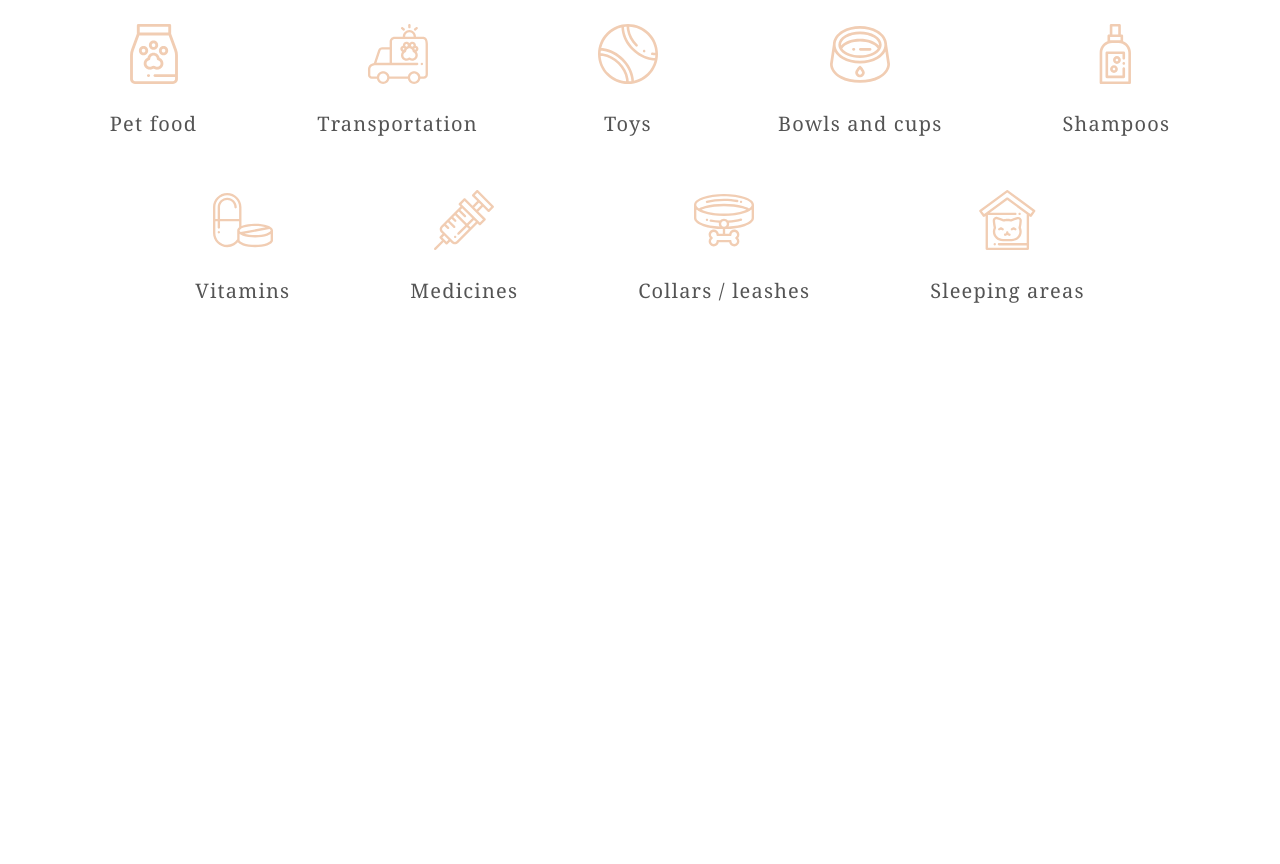
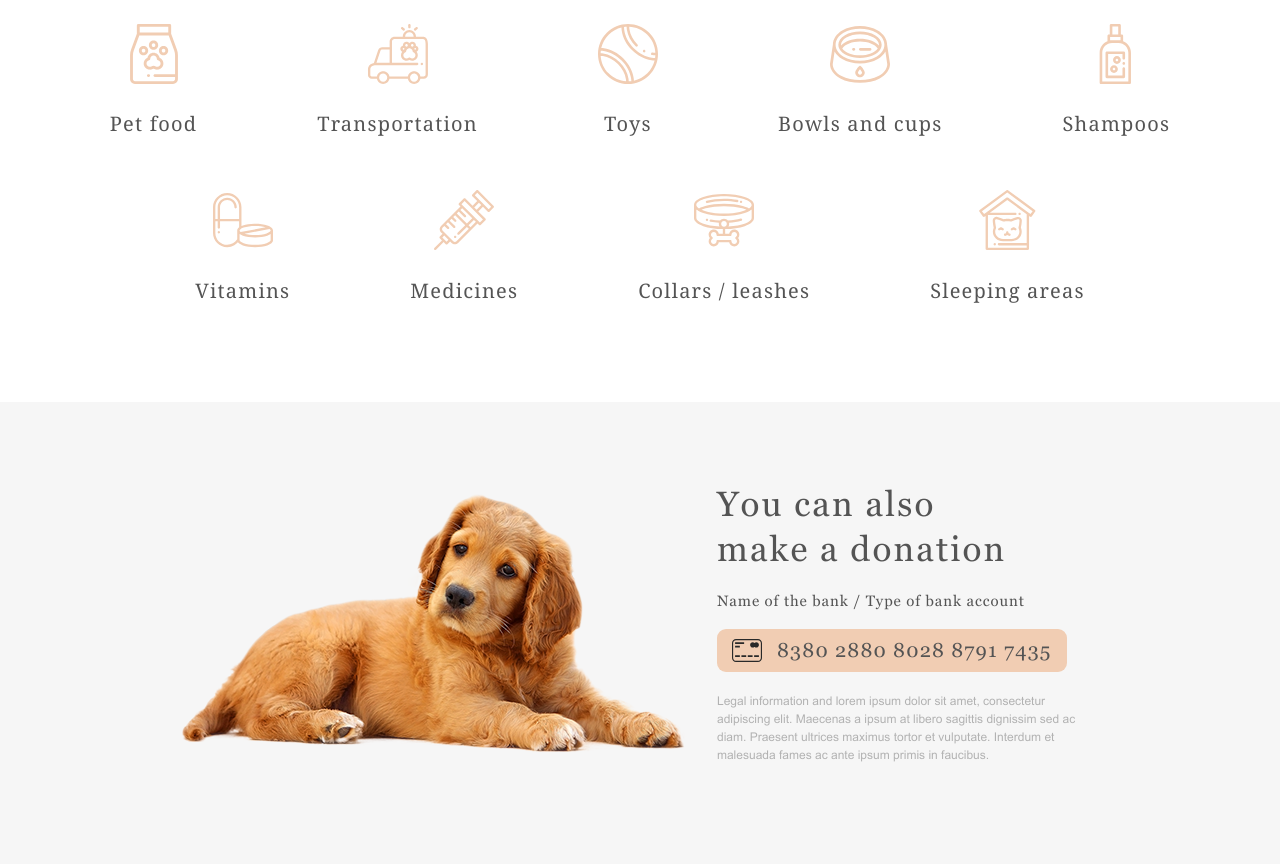
Before and after one commit to misochenk0/rs-school, a plain HTML site: page shelter/pages/main/index.html in a window 1280 px wide. Shown: the part 2582-3446 px from the top of the page. Before the commit the page ends 2984 px from the top, so only its background shows below. Drawn offline with Linux system fonts and the light colour scheme.

Commit message:
feat: add donation block to main page

```diff
--- a/shelter/pages/main/index.html
+++ b/shelter/pages/main/index.html
@@ -136,6 +136,22 @@
 				</div>
 			</div>
 		</section>
+		<section class="donation">
+			<div class="container">
+				<div class="donation__wrapper">
+					<img src="../../assets/images/donation-dog.png" alt="" class="donation__img">
+					<div class="donation__block">
+						<h2 class="donation__title">You can also <br>make a donation</h2>
+						<p class="donation__text">Name of the bank / Type of bank account</p>
+						<a href="#" class="donation-card">
+							<img src="../../assets/icons/credit-card.svg" alt="credit-card">
+							<div class="donation-card__text">8380 2880 8028 8791 7435</div>
+						</a>
+						<p class="donation__caption">Legal information and lorem ipsum dolor sit amet, consectetur adipiscing elit. Maecenas a ipsum at libero sagittis dignissim sed ac diam. Praesent ultrices maximus tortor et vulputate. Interdum et malesuada fames ac ante ipsum primis in faucibus.</p>
+					</div>
+				</div>
+			</div>
+		</section>
 	</main>
 	<footer>
 
--- a/shelter/pages/main/style.css
+++ b/shelter/pages/main/style.css
@@ -218,6 +218,7 @@ template {
 	--color-primary-light: #FDDCC4;
 	--color-dark-l: #545454;
 	--color-light-l:  #F6F6F6;
+	--color-dark-m: #B2B2B2;
 }
 
 .container {
@@ -517,3 +518,66 @@ section {
 	color: var(--color-dark-l);
 	letter-spacing: 0.06em;
 }
+
+.donation {
+	background: var(--color-light-l);
+	padding-top: 80px;
+}
+
+.donation__wrapper {
+	padding: 0 11.83%;
+	display: flex;
+	justify-content: space-between;
+	align-items: center;
+}
+
+.donation__img {
+	max-width: 525px;
+}
+
+.donation__block {
+	margin-left: 30px;
+	font-family: 'Geogria', serif;
+}
+
+.donation__title {
+	font-size: 35px;
+	color:var(--color-dark-l);
+	letter-spacing: 0.06em;
+	line-height: 1.3;
+	font-weight: 400;
+}
+
+.donation__text {
+	margin-top: 20px;
+	font-size: 15px;
+	line-height: 1.1;
+	letter-spacing: 0.06em;
+	color: var(--color-dark-l)
+}
+
+.donation-card {
+	display: inline-flex;
+	align-items: center;
+	column-gap: 15px;
+	background: var(--color-primary);
+	border-radius: 9px;
+	padding: 10px 15px;
+	margin-top: 20px;
+	text-decoration: none;
+}
+
+.donation-card__text {
+	letter-spacing: 0.06em;
+	font-size: 20px;
+	line-height: 1.15;
+	color: var(--color-dark-l);
+}
+
+.donation__caption {
+	font-size: 12px;
+	font-family: "Arial", sans-serif;
+	line-height: 1.5;
+	color: var(--color-dark-m);
+	margin-top: 20px;
+}
```
Also changed, not shown: shelter/assets/icons/credit-card.svg (added), shelter/assets/icons/icon-email.svg (added), shelter/assets/icons/icon-marker.svg (added), shelter/assets/icons/icon-phone.svg (added).
